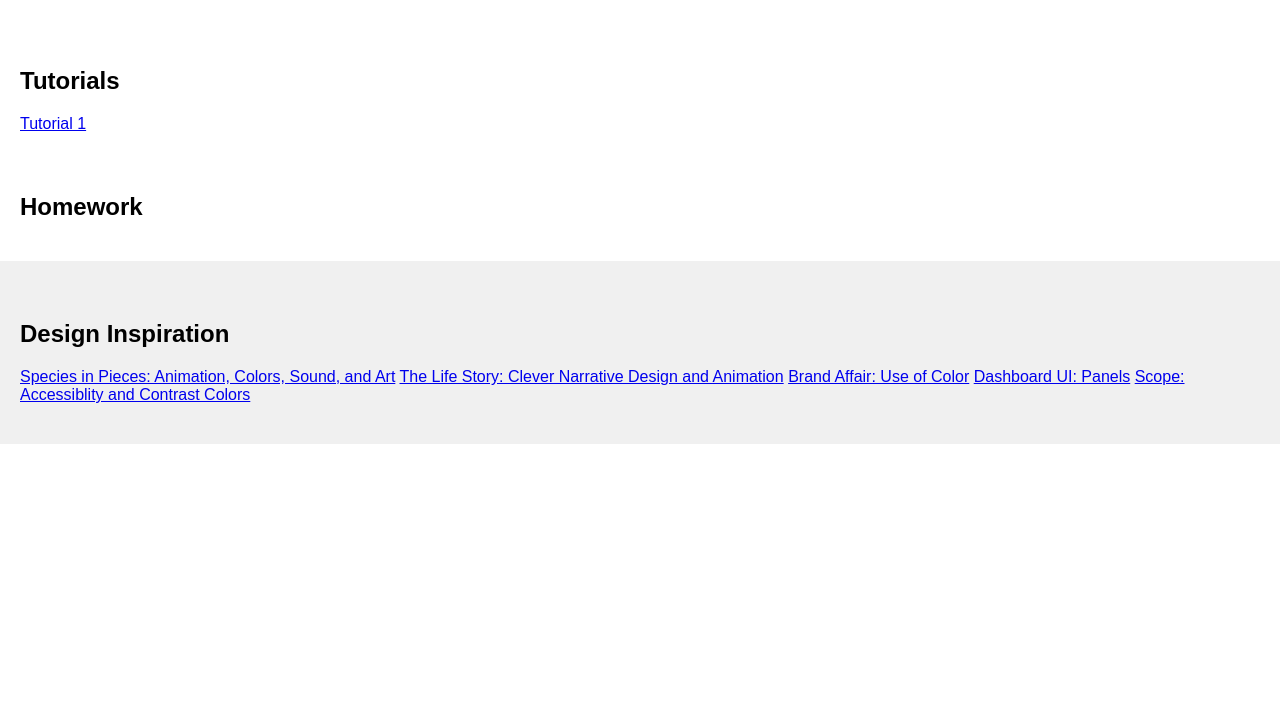
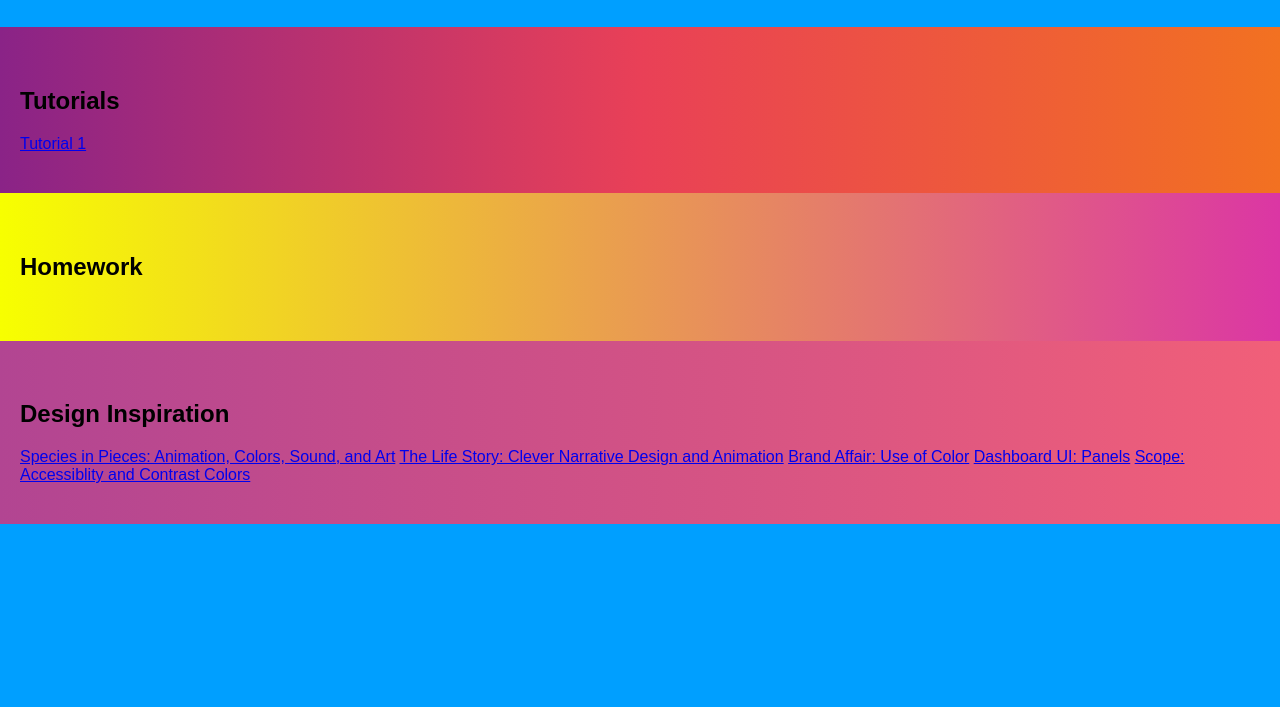
Before and after one commit to LaurenCCH/cs130, a plain HTML site: page index.html in a window 1280 px wide. Shown: the part 93-800 px from the top of the page. Drawn offline with Linux system fonts and the light colour scheme.

Commit message:
Playing with colors

```diff
--- a/style.css
+++ b/style.css
@@ -6,6 +6,7 @@
 body {
     margin: 0px;
     font-family: Arial, sans-serif;
+    background-color: #009FFF;
 }
 header, section {
     padding: 20px;
@@ -14,8 +15,20 @@ p, li {
     line-height: 1.5em;
 }
 
-#inspiration {
-    background-color: #F0F0F0;
+#tutorials {
+    background: linear-gradient(to right, #8a2387, #e94057, #f27121);
     padding-top: 40px;
     padding-bottom: 40px;
 }
+
+#homework {
+    background: linear-gradient(to right, #f7ff00, #db36a4);
+    padding-top: 40px;
+    padding-bottom: 40px;
+}
+
+#inspiration {
+    background: linear-gradient(to right, #b24592, #f15f79);
+    padding-top: 40px;
+    padding-bottom: 40px;
+}
```
